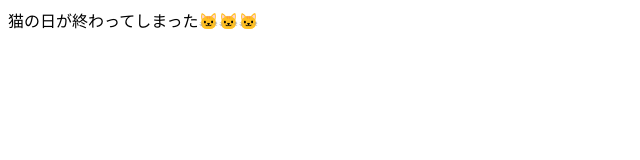
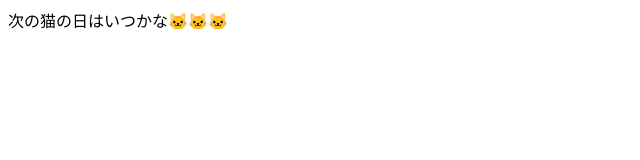
Before and after one commit to cat22roo/lp-practice-static, a plain HTML site: page public/index.html in a window 1280 px wide. Shown: the whole page, without its empty margins (0-640 px from the left). Drawn offline with Linux system fonts and the light colour scheme.

Commit message:
トップページの内容を変更

```diff
--- a/public/index.html
+++ b/public/index.html
@@ -7,6 +7,6 @@
   <title>テストページ</title>
 </head>
 <body>
-  猫の日が終わってしまった🐱🐱🐱
+  次の猫の日はいつかな🐱🐱🐱
 </body>
 </html>
```
